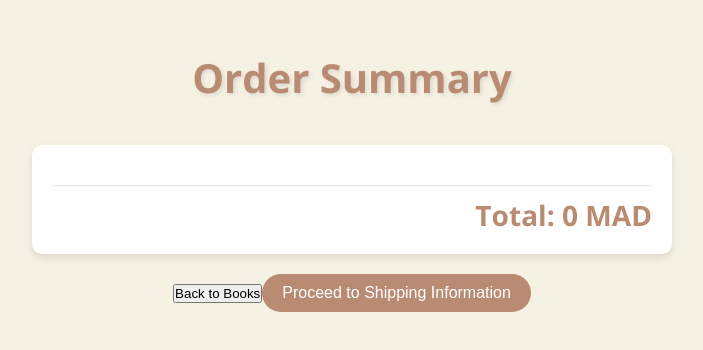
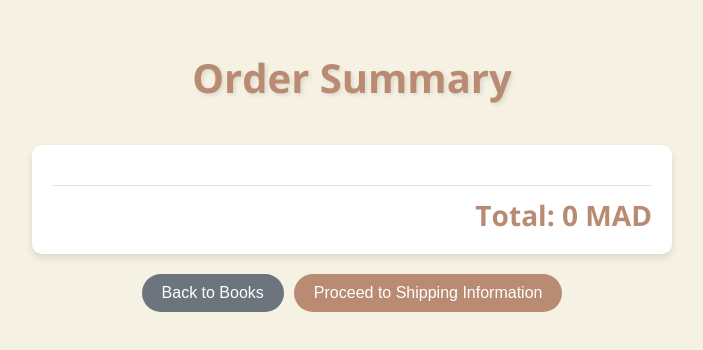
Before and after one commit to ayoubmorchid/bookhaven, a React (Create React App) app: page /checkout in a window 1280 px wide. Shown: the top 350 px of the page, without its empty margins (288-991 px from the left). Built offline with nearby package versions, Linux system fonts and the light colour scheme.

Commit message:
style button returne to page books

```diff
--- a/src/style/Checkout.css
+++ b/src/style/Checkout.css
@@ -234,3 +234,20 @@
   font-size: 1.2rem;
   font-weight: bold;
 }
+
+
+.back-btn {
+  background-color: #6c757d;
+  color: white;
+  padding: 10px 20px;
+  border: none;
+  border-radius: 25px;
+  font-size: 1rem;
+  cursor: pointer;
+  transition: background-color 0.3s ease;
+  margin-right: 10px; /* لإبعاد الزر عن الزر الآخر */
+}
+
+.back-btn:hover {
+  background-color: #5a6268;
+}
```
